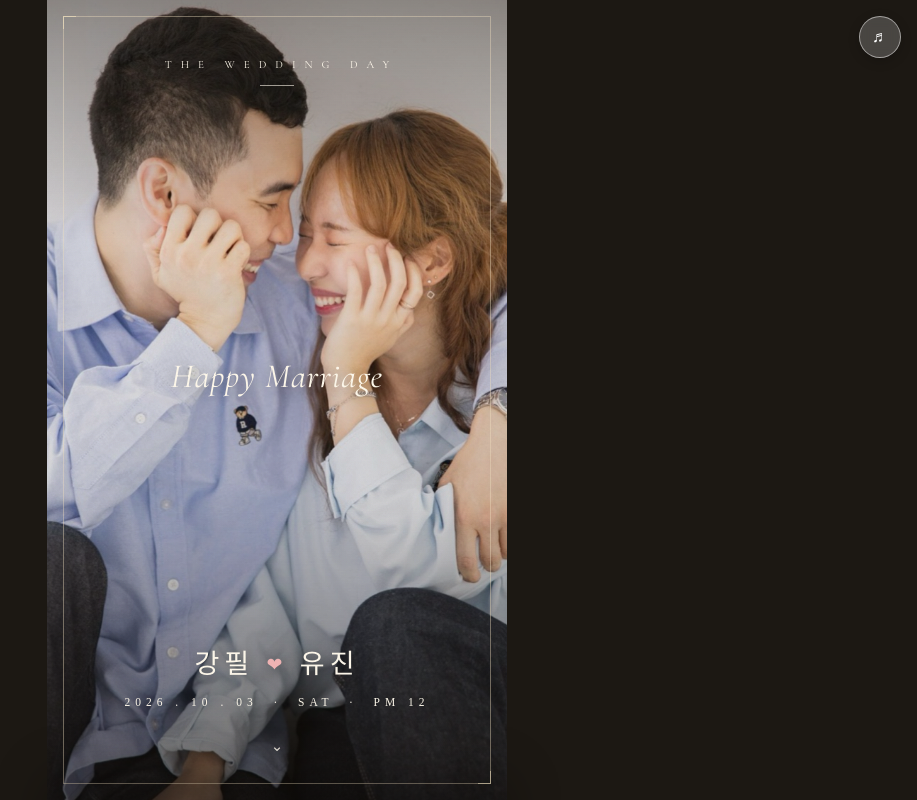
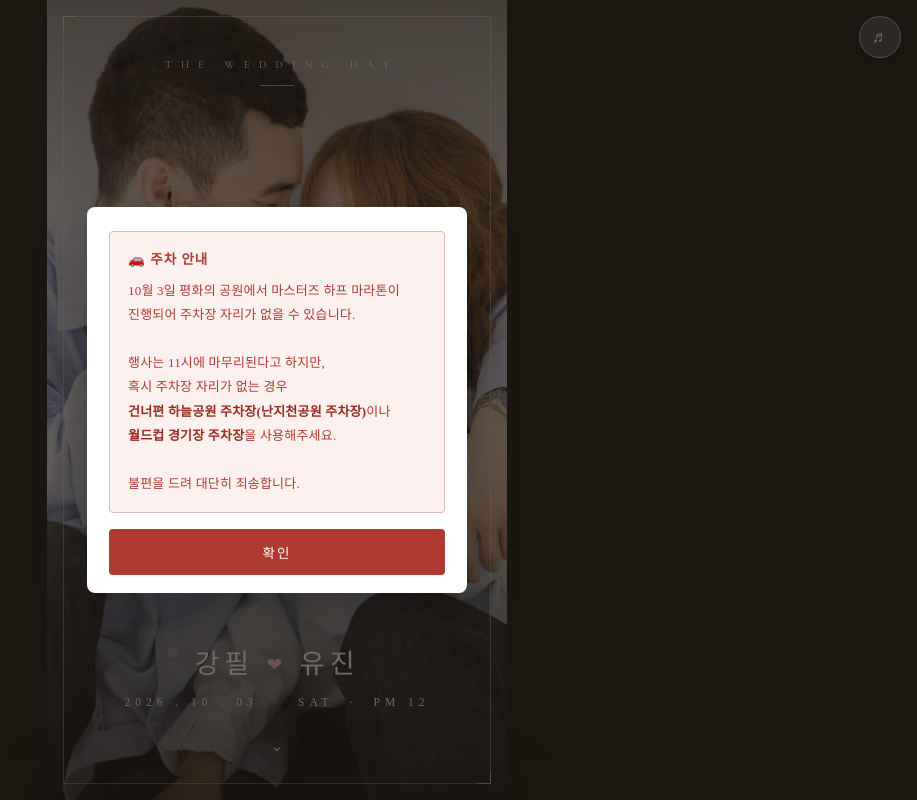
Before and after one commit to kimhansonj1-blip/kp-yj-wedding, a plain HTML site: page index.html in a window 1280 px wide. Shown: the top 800 px of the page, without its empty margins (363-1280 px from the left). Drawn offline with nearby package versions, Linux system fonts and the light colour scheme; a web font is replaced by a local one.

Commit message:
오시는 길: 지도 하단 주차 안내(마라톤) 추가 · 접속 시 주차 안내 팝업
Co-Authored-By: Claude Opus 5.5 <noreply@anthropic.com>

```diff
--- a/index.html
+++ b/index.html
@@ -158,6 +158,17 @@
            background:rgba(255,255,255,.45); font-size:12.5px; line-height:1.95; color:#6a6052; letter-spacing:.2px; }
   .notice .n-ic{ display:block; color:var(--gold); font-size:12px; letter-spacing:4px; margin-bottom:6px; }
 
+  .park-alert{ margin-top:18px; padding:16px 18px; border:1px solid #e3b7b2; border-radius:4px; background:#fdf1ef;
+    text-align:left; font-size:13px; line-height:1.85; color:#b03a32; letter-spacing:.2px; word-break:keep-all; }
+  .park-alert .pa-t{ display:block; font-weight:700; font-size:13.5px; margin-bottom:6px; letter-spacing:1px; }
+  .park-alert b{ color:#9a2a22; }
+  .park-pop{ position:fixed; inset:0; z-index:70; background:rgba(28,22,16,.62); display:none; align-items:center; justify-content:center; padding:24px 16px; }
+  .park-pop.show{ display:flex; }
+  .park-pop .pp-box{ width:100%; max-width:380px; background:#fff; border-radius:8px; padding:24px 22px 18px; box-shadow:0 18px 50px rgba(0,0,0,.3); }
+  .park-pop .park-alert{ margin-top:0; }
+  .park-pop .pp-btn{ display:block; width:100%; margin-top:16px; padding:13px 0; border:0; border-radius:4px; background:#b03a32; color:#fff;
+    font-family:inherit; font-size:13.5px; letter-spacing:2px; cursor:pointer; }
+
   /* 계좌 */
   .acc-toggle{ display:inline-flex; align-items:center; gap:8px; margin-top:6px; padding:13px 32px; border:1px solid var(--gold);
     border-radius:30px; background:#fff; color:var(--gold); font-size:13px; letter-spacing:2px; cursor:pointer; transition:.2s; }
@@ -315,6 +326,7 @@
         </svg>
       </div>
       <div class="map-note">위 그림은 이해를 돕기 위한 약도입니다.<br>정확한 식장 위치는 카카오맵 · 네이버 지도 링크를 확인해 주세요.</div>
+      <div class="park-alert"><span class="pa-t">🚗 주차 안내</span>10월 3일 평화의 공원에서 마스터즈 하프 마라톤이 진행되어 주차장 자리가 없을 수 있습니다.<br><br>행사는 11시에 마무리된다고 하지만,<br>혹시 주차장 자리가 없는 경우<br><b>건너편 하늘공원 주차장(난지천공원 주차장)</b>이나<br><b>월드컵 경기장 주차장</b>을 사용해주세요.<br><br>불편을 드려 대단히 죄송합니다.</div>
       <div class="place-name myeong">마포구 평화의 공원</div>
       <div class="place-sub cor">PEACE PARK</div>
       <div class="traffic">
@@ -372,6 +384,22 @@
 </div>
 
 <div class="toast" id="toast">복사되었습니다</div>
+
+<div class="park-pop" id="parkPop">
+  <div class="pp-box">
+    <div class="park-alert"><span class="pa-t">🚗 주차 안내</span>10월 3일 평화의 공원에서 마스터즈 하프 마라톤이 진행되어 주차장 자리가 없을 수 있습니다.<br><br>행사는 11시에 마무리된다고 하지만,<br>혹시 주차장 자리가 없는 경우<br><b>건너편 하늘공원 주차장(난지천공원 주차장)</b>이나<br><b>월드컵 경기장 주차장</b>을 사용해주세요.<br><br>불편을 드려 대단히 죄송합니다.</div>
+    <button class="pp-btn" id="parkPopClose" type="button">확인</button>
+  </div>
+</div>
+<script>
+  (function(){
+    var pop=document.getElementById('parkPop');
+    pop.classList.add('show');
+    function close(){ pop.classList.remove('show'); }
+    document.getElementById('parkPopClose').addEventListener('click',close);
+    pop.addEventListener('click',function(e){ if(e.target===pop) close(); });
+  })();
+</script>
 
 <script>
   // ── 갤러리 (첫 장은 대표사진, 2~23 그리드) ──
```
